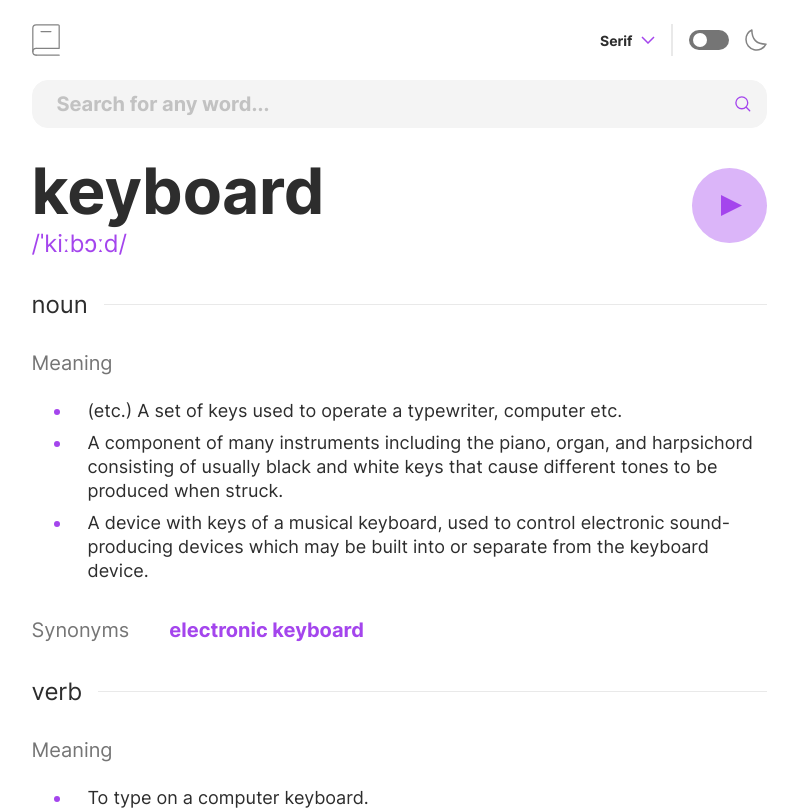
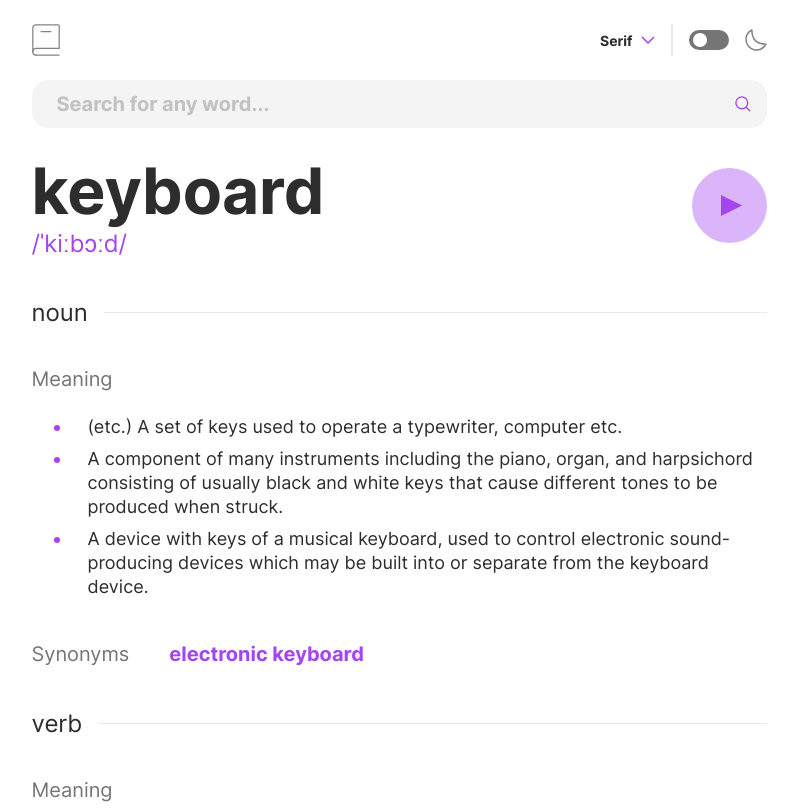
Before and after one commit to nikosetiawanp/dictionary-web-app, a React (Vite) app: page / in a window 1280 px wide. Shown: the top 810 px of the page, without its empty margins (241-1039 px from the left). Built offline with nearby package versions, Linux system fonts and the light colour scheme.

Commit message:
fix gap on content section

```diff
--- a/src/App.tsx
+++ b/src/App.tsx
@@ -40,7 +40,7 @@
         />
       </div>
       {/* Content */}
-      <div className="flex flex-col gap-8">
+      <div className="flex flex-col gap-10">
         {/* Header */}
         <div className="flex justify-between items-center">
           <div className="flex flex-col">
```
